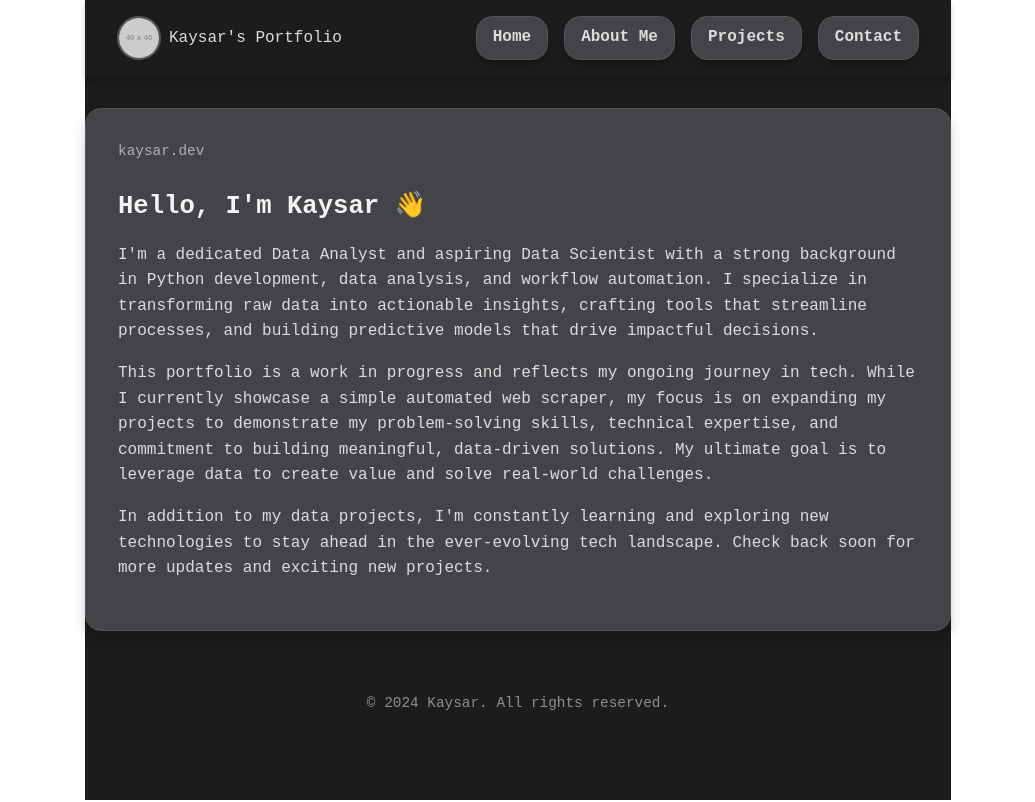
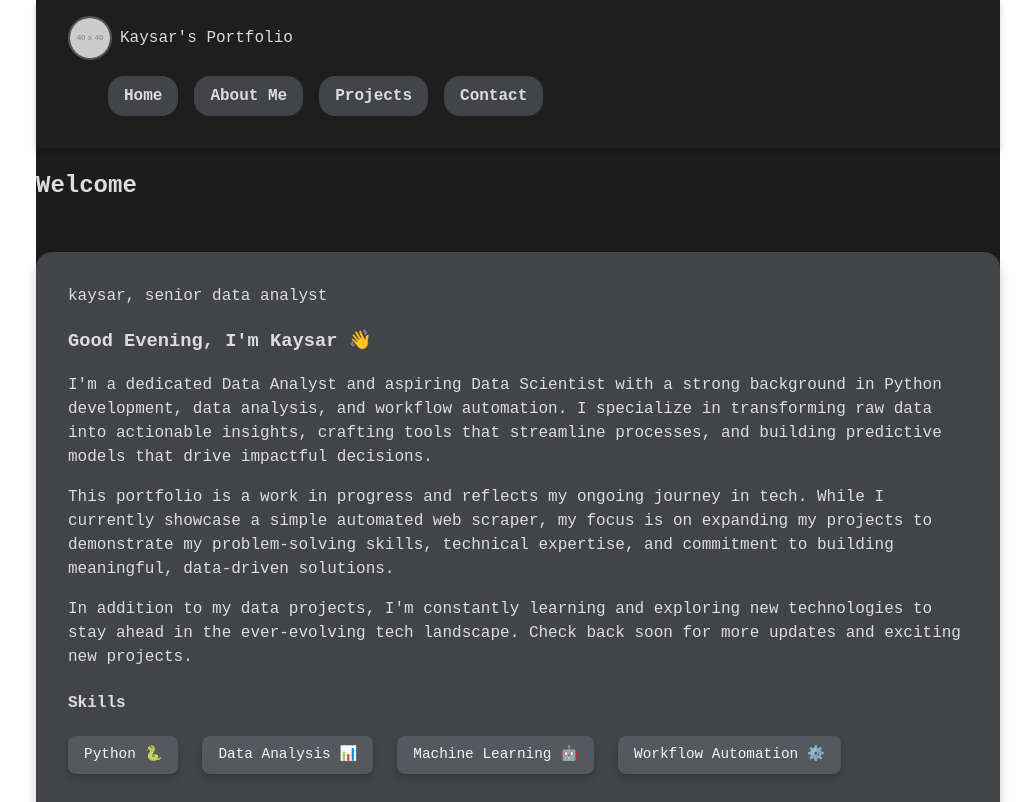
Before and after one commit to IbrahimKB/porfolio-v2, a React (Vite) app: page / in a window 1280 px wide. Shown: the top 802 px of the page, without its empty margins (122-1157 px from the left). Built offline with nearby package versions, Linux system fonts and the light colour scheme.

Commit message:
dynamic greeting

```diff
--- a/src/App.css
+++ b/src/App.css
@@ -5,14 +5,13 @@
   padding: 0;
   font-family: "Courier New", Courier, monospace;
   color: #dcdcdc;
-  background-color: #1c1c1c; /* Dark gray background */
+  background-color: #1c1c1c; /* Solid dark gray background */
   min-height: 100vh;
 }
 
 /* Navigation Bar */
 .navbar {
-  background-color: #1c1c1c; /* Dark background */
-  color: #dcdcdc;
+  background-color: #1e1e1e;
   padding: 1rem 2rem;
   display: flex;
   justify-content: space-between;
@@ -20,122 +19,81 @@
   box-shadow: 0 4px 6px rgba(0, 0, 0, 0.2);
 }
 
-.nav-container {
+.nav-logo {
   display: flex;
-  justify-content: space-between;
-  width: 100%;
-}
-
-.nav-logo {
-  display: flex; /* Align image and text in a row */
-  align-items: center; /* Center vertically */
-  gap: 0.5rem; /* Space between image and text */
+  align-items: center;
+  gap: 0.5rem;
 }
 
 .nav-logo-img {
-  width: 40px; /* Adjust image size */
+  width: 40px;
   height: 40px;
-  border-radius: 50%; /* Make the image circular */
-  border: 2px solid #555; /* Add a subtle border */
+  border-radius: 50%;
+  border: 2px solid #555;
 }
 
-/* Navigation Links with Bubble Styling */
 .nav-links {
-  list-style: none;
   display: flex;
   gap: 1rem;
-  margin: 0;
-  padding: 0;
+  list-style: none;
 }
 
 .nav-links .nav-bubble {
-  background-color: #424448; /* Bubble background */
-  border: 1px solid #555;
+  background-color: #424448;
   border-radius: 16px;
   padding: 0.5rem 1rem;
-  box-shadow: 0 4px 6px rgba(0, 0, 0, 0.2);
-  transition: background-color 0.3s ease, transform 0.2s ease;
+  transition: all 0.3s ease-in-out;
 }
 
 .nav-links .nav-bubble a {
   text-decoration: none;
-  color: #dcdcdc; /* Light gray text */
-  font-size: 1rem;
+  color: #dcdcdc;
   font-weight: bold;
 }
 
 .nav-links .nav-bubble:hover {
-  background-color: #55585c; /* Slightly lighter hover effect */
-  transform: translateY(-2px);
+  transform: scale(1.05);
+  background-color: #55585c;
 }
 
-/* Subtitle Styling */
-.subtitle {
-  font-size: 1rem;
-  color: #8f8f8f; /* Muted gray */
-  text-transform: uppercase;
-  letter-spacing: 0.05em;
-  margin-bottom: 0.5rem;
+/* Bubble */
+.bubble {
+  background-color: #424448;
+  border-radius: 16px;
+  padding: 2rem;
+  margin: 3rem auto;
+  max-width: 900px;
+  box-shadow: 0 8px 12px rgba(0, 0, 0, 0.2);
+  animation: fadeIn 1.5s ease-in-out;
 }
 
-/* Bubble Effect */
-.bubble {
-  background-color: #424448; /* Bubble background */
-  border: 1px solid #555;
-  border-radius: 16px;
-  padding: 2rem;
-  box-shadow: 0 8px 12px rgba(0, 0, 0, 0.2);
-  max-width: 800px;
-  margin: 2rem auto; /* Centered on page */
-  text-align: left;
-  overflow: visible;
-  word-wrap: break-word;
+/* Fade-in Animation */
+@keyframes fadeIn {
+  0% {
+    opacity: 0;
+    transform: translateY(20px);
+  }
+  100% {
+    opacity: 1;
+    transform: translateY(0);
+  }
 }
 
-/* Small Title */
-.small-title {
-  font-size: 0.9rem;
-  color: #b0b0b0; /* Slightly muted gray */
-  display: block;
-  margin-bottom: 0.5rem;
+/* Skills Section */
+.skills ul {
+  display: flex;
+  gap: 1.5rem;
+  padding: 0;
+  list-style: none;
 }
 
-/* Heading inside Bubble */
-.bubble-heading {
-  font-size: 1.6rem;
-  font-weight: bold;
-  margin-bottom: 1rem;
-  color: #f5f5f5; /* Light gray heading */
-}
-
-/* Paragraph Styling */
-.bubble p {
-  font-size: 1rem;
-  line-height: 1.6;
-  color: #dcdcdc; /* Very light gray */
-  margin-bottom: 1rem;
-}
-
-.mb-4 {
-  margin-bottom: 0; /* Remove bottom margin for last paragraph */
-}
-
-/* CTA Button */
-.cta-button {
-  display: inline-block;
-  margin-top: 1rem;
-  padding: 0.6rem 1.5rem;
-  background-color: #55585c; /* Muted gray button */
-  color: #f5f5f5; /* Light text */
-  border-radius: 50px;
-  text-decoration: none;
-  font-weight: bold;
-  transition: background-color 0.3s ease, transform 0.2s ease;
-}
-
-.cta-button:hover {
-  background-color: #6a6d72; /* Slightly darker hover effect */
-  transform: translateY(-3px);
+.skills li {
+  background-color: #55585c;
+  border-radius: 8px;
+  padding: 0.5rem 1rem;
+  font-size: 0.9rem;
+  color: #f5f5f5;
+  box-shadow: 0 4px 6px rgba(0, 0, 0, 0.2);
 }
 
 /* Footer */
--- a/src/App.tsx
+++ b/src/App.tsx
@@ -1,21 +1,27 @@
 import './App.css';
 
 function App() {
+  // Dynamic greeting based on time of day
+  const getGreeting = () => {
+    const hour = new Date().getHours();
+    if (hour < 12) return 'Good Morning';
+    if (hour < 18) return 'Good Afternoon';
+    return 'Good Evening';
+  };
+
   return (
     <div id="root">
       {/* Navigation Bar */}
       <nav className="navbar">
         <div className="nav-container">
-          {/* Left-side: Portfolio title */}
           <div className="nav-logo">
             <img
-              src="https://via.placeholder.com/40" /* Placeholder cartoon face */
+              src="https://via.placeholder.com/40"
               alt="Cartoon face of Kaysar"
               className="nav-logo-img"
             />
             <span>Kaysar's Portfolio</span>
           </div>
-          {/* Right-side: Navigation links */}
           <ul className="nav-links">
             <li className="nav-bubble"><a href="/">Home</a></li>
             <li className="nav-bubble"><a href="/about">About Me</a></li>
@@ -28,9 +34,10 @@ function App() {
       {/* Main Content */}
       <main>
         <section id="home" className="about-section">
-          <div className="bubble">
-            <span className="small-title">kaysar.dev</span>
-            <h3 className="bubble-heading">Hello, I'm Kaysar 👋</h3>
+          <h2 className="subtitle">Welcome</h2>
+          <div className="bubble fade-in">
+            <span className="small-title">kaysar, senior data analyst</span>
+            <h3 className="bubble-heading">{`${getGreeting()}, I'm Kaysar 👋`}</h3>
             <p>
               {`I'm a dedicated Data Analyst and aspiring Data Scientist with a strong background in
               Python development, data analysis, and workflow automation. I specialize in transforming raw data into
@@ -40,13 +47,23 @@ function App() {
             <p className="mb-4">
               {`This portfolio is a work in progress and reflects my ongoing journey in tech. While I currently showcase
               a simple automated web scraper, my focus is on expanding my projects to demonstrate my problem-solving skills,
-              technical expertise, and commitment to building meaningful, data-driven solutions. My ultimate goal is to
-              leverage data to create value and solve real-world challenges.`}
+              technical expertise, and commitment to building meaningful, data-driven solutions.`}
             </p>
             <p className="mb-4">
               {`In addition to my data projects, I'm constantly learning and exploring new technologies to stay ahead in
               the ever-evolving tech landscape. Check back soon for more updates and exciting new projects.`}
             </p>
+
+            {/* Skills Section */}
+            <div className="skills">
+              <h4>Skills</h4>
+              <ul>
+                <li>Python 🐍</li>
+                <li>Data Analysis 📊</li>
+                <li>Machine Learning 🤖</li>
+                <li>Workflow Automation ⚙️</li>
+              </ul>
+            </div>
           </div>
         </section>
       </main>
```
